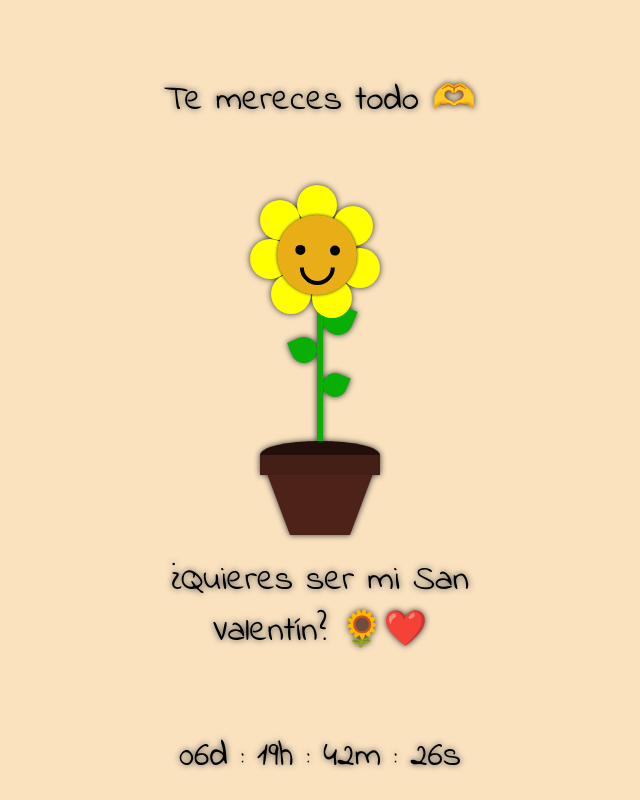
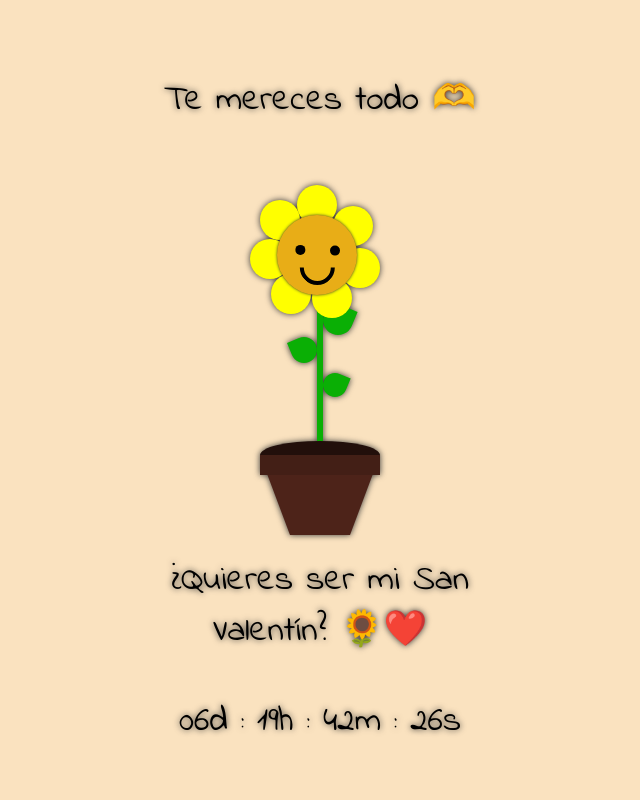
Before and after one commit to lolito32101/SanValentin, a plain HTML site: page index.html in a window 1280 px wide. Shown: the whole page, without its empty margins (320-960 px from the left). Drawn offline with Linux system fonts and the light colour scheme.

Commit message:
Update style.css

```diff
--- a/style.css
+++ b/style.css
@@ -324,6 +324,7 @@ body {
 .text-contador {
     width: 360px;
     left: -30px;
+    top: -35px;
     position: relative;
     bottom: auto;
     font-size: 35px;
```
